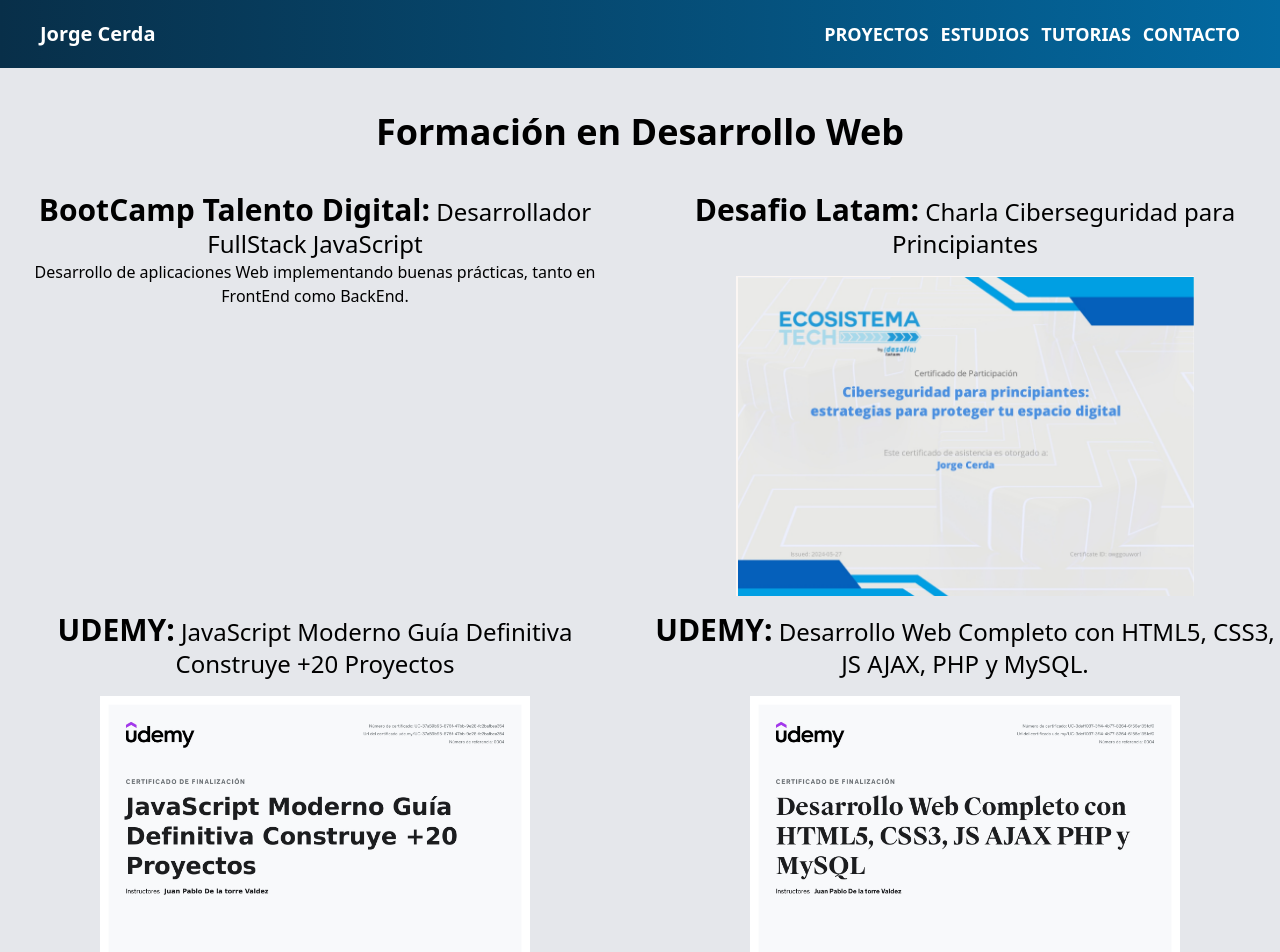
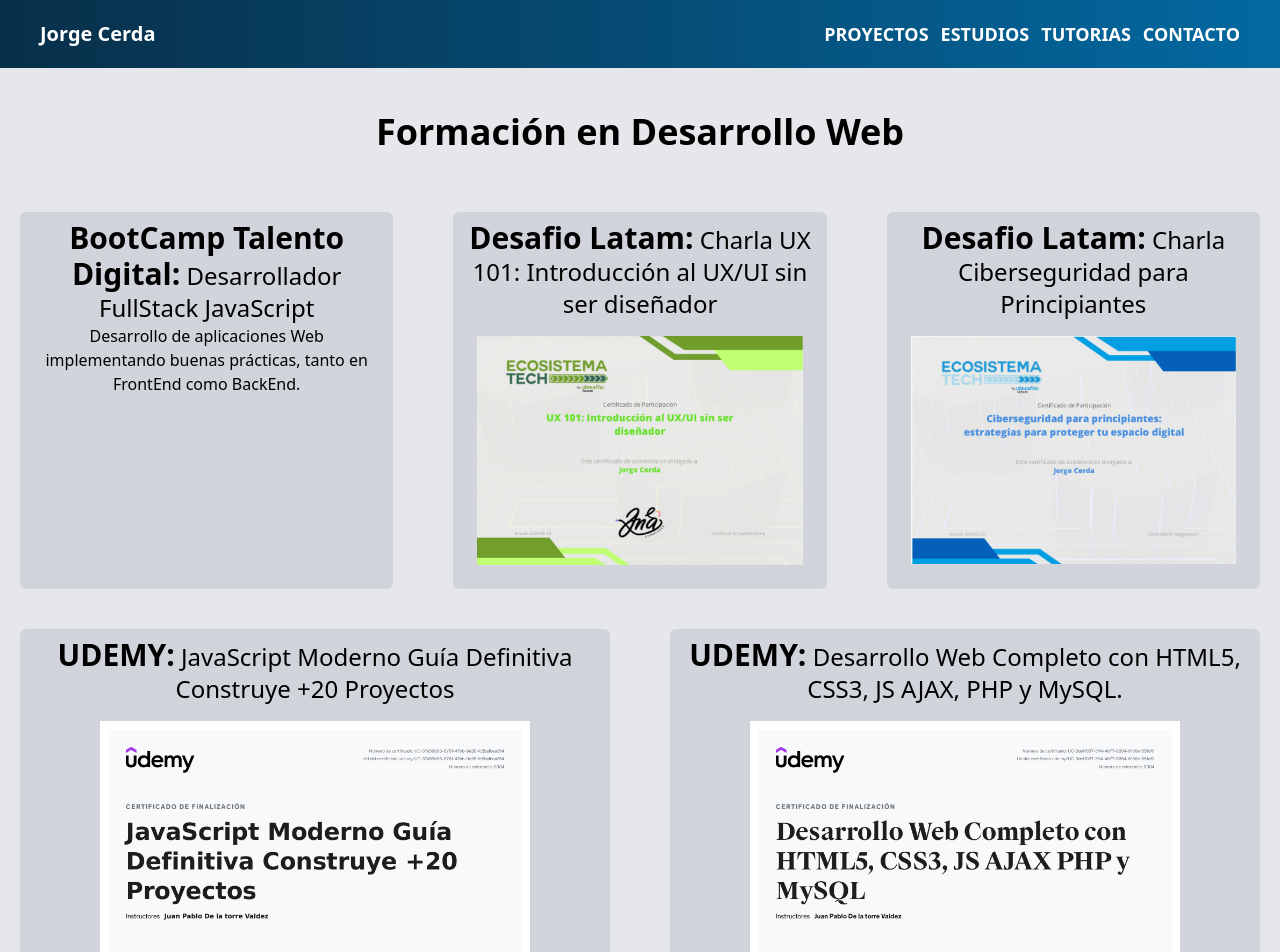
Before and after one commit to Wilper591/Wilper591.github.io, a React (Vite) app: page /estudios in a window 1280 px wide. Shown: the top 952 px of the page. Built offline with nearby package versions, Linux system fonts and the light colour scheme; no server answers.

Commit message:
Corrigiendo estilos

```diff
--- a/src/context/ReviewsProvider.jsx
+++ b/src/context/ReviewsProvider.jsx
@@ -13,7 +13,7 @@
         const { data } = await axios(
           `${import.meta.env.VITE_BACKEND_URL}/api/getReviews`
         );
-        setReviews(data.results);
+        setReviews(data.resultado);
       } catch (error) {
         console.log(error);
       }
--- a/src/views/Estudios.jsx
+++ b/src/views/Estudios.jsx
@@ -12,7 +12,7 @@
       </h1>
 
       <div className="flex flex-col justify-center text-center md:flex-row gap-5">
-        <div className="md:w-1/2">
+        <div className="md:w-1/2 bg-gray-300 p-2 rounded-md m-5">
           <h2 className="text-2xl">
             <span className="text-3xl font-bold">
               BootCamp Talento Digital:
@@ -25,7 +25,27 @@
           </p>
         </div>
 
-        <div className="md:w-1/2">
+        <div className="md:w-1/2 bg-gray-300 p-2 rounded-md m-5">
+          <h2 className="text-2xl">
+            <span className="text-3xl font-bold">Desafio Latam:</span> Charla UX
+            101: Introducción al UX/UI sin ser diseñador
+          </h2>
+          <Link
+            to="https://cursos.desafiolatam.com/certificates/vudetmdnmq"
+            target="_blank"
+            rel="noopener noreferrer"
+          >
+            <div className="flex justify-center m-4">
+              <img
+                className="max-h-80"
+                src="./img/certificado-intro-ux-ui-sin-ser-disenador.png"
+                alt="Certificado Ciberseguridad"
+              />
+            </div>
+          </Link>
+        </div>
+
+        <div className="md:w-1/2 bg-gray-300 p-2 rounded-md m-5">
           <h2 className="text-2xl">
             <span className="text-3xl font-bold">Desafio Latam:</span> Charla
             Ciberseguridad para Principiantes
@@ -47,7 +67,7 @@
       </div>
 
       <div className="flex flex-col justify-center text-center md:flex-row gap-5">
-        <div className="md:w-1/2">
+        <div className="md:w-1/2 bg-gray-300 p-2 rounded-md m-5">
           <h2 className="text-2xl">
             <span className="text-3xl font-bold">UDEMY:</span> JavaScript
             Moderno Guía Definitiva Construye +20 Proyectos
@@ -67,7 +87,7 @@
           </Link>
         </div>
 
-        <div className="md:w-1/2">
+        <div className="md:w-1/2 bg-gray-300 p-2 rounded-md m-5">
           <h2 className="text-2xl">
             <span className="text-3xl font-bold">UDEMY:</span> Desarrollo Web
             Completo con HTML5, CSS3, JS AJAX, PHP y MySQL.
--- a/src/views/Tutorias.jsx
+++ b/src/views/Tutorias.jsx
@@ -106,7 +106,7 @@
 
               <input
                 type="submit"
-                className={`bg-gray-600 w-full md:w-1/2 lg:w-1/4 p-3 text-center text-white uppercase font-bold hover:bg-gray-700 rounded-md ${cursor} transition-colors`}
+                className={`bg-gray-600 w-full md:w-1/2 p-3 text-center text-white uppercase font-bold hover:bg-gray-700 rounded-md ${cursor} transition-colors`}
                 value="Enviar Reseña"
                 disabled={disabled}
               />
```
Also changed, not shown: public/img/certificado-intro-ux-ui-sin-ser-disenador.png (added).
